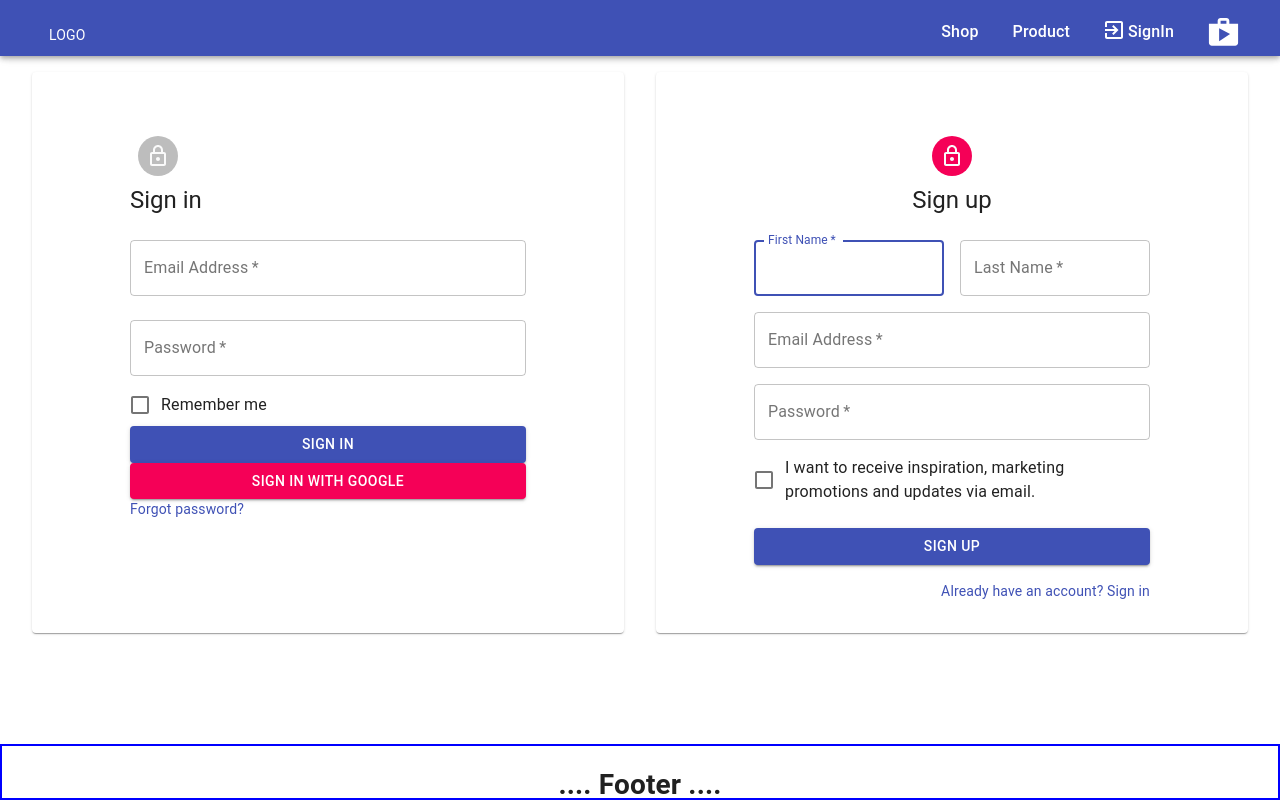
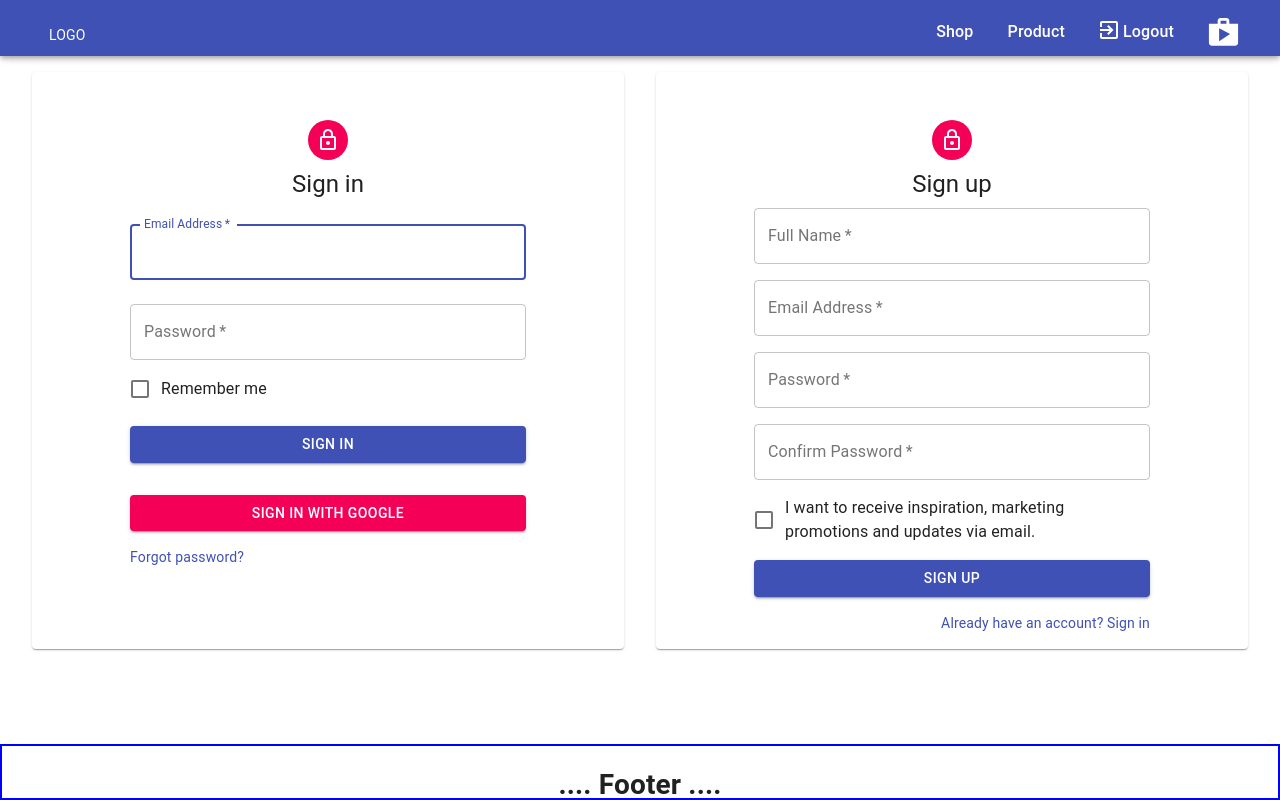
Before and after one commit to PawanGulati/CuratedCart, a React (Create React App) app: page /auth in a window 1280 px wide. Built offline with nearby package versions, Linux system fonts and the light colour scheme; no server answers.

Commit message:
Implemented firebase SignIn SignUp functionality

```diff
--- a/src/App.js
+++ b/src/App.js
@@ -1,6 +1,8 @@
-import React from 'react';
+import React, { Component } from 'react';
 import './App.css';
 import {Switch,Route} from 'react-router-dom'
+import {connect} from 'react-redux'
+import {setCurUser} from './store/user/user.actions'
 
 import Layout from './containers/Layout';
 import HomePage from './Pages/HomePage/HomePage'
@@ -8,7 +10,36 @@ import ShopPage from './Pages/ShopPage/ShopPage';
 import CssBaseline from '@material-ui/core/CssBaseline';
 import AuthPage from './Pages/AuthPage/AuthPage';
 
-function App() {
+import {auth,createUserProfileDocument} from './firebase/firebase.utils'
+
+class App extends Component {
+  unsubscribeFromAuth = null;
+
+  componentDidMount(){
+    const {setCurUser} = this.props
+
+    this.unsubscribeFromAuth = auth().onAuthStateChanged(async user =>{
+      if(user){
+        const userRef = await createUserProfileDocument(user)
+
+        userRef.onSnapshot(snap =>{
+          setCurUser({
+            id:snap.id,
+            ...snap.data()
+          })
+        })
+      }
+      else{
+        setCurUser({currentUser:user})
+      }
+    })
+  }
+
+  componentWillUnmount(){
+    this.unsubscribeFromAuth()
+  }
+
+  render(){
     return (
       <div className="App">
       <CssBaseline />
@@ -22,5 +53,10 @@ function App() {
       </div>
     );
   }
+}
 
-export default App;
+const mapDispatchToProps = dispatch =>({
+  setCurUser:user => dispatch(setCurUser(user))
+})
+
+export default connect(null,mapDispatchToProps)(App);
--- a/src/Pages/AuthPage/AuthPage.module.css
+++ b/src/Pages/AuthPage/AuthPage.module.css
@@ -10,7 +10,7 @@
 }
 
 .paper{
-    padding:2rem;
+    padding:1rem;
     margin: 0 1rem;
     height:100%
 }
--- a/src/components/Auth/SignIn/SignIn.jsx
+++ b/src/components/Auth/SignIn/SignIn.jsx
@@ -14,6 +14,7 @@ import Container from '@material-ui/core/Container';
 import classes from './SignIn.module.css'
 
 import {signInWithGoogle} from '../../../firebase/firebase.utils'
+import {auth} from '../../../firebase/firebase.utils'
 
 export default class SignIn extends Component {
 
@@ -28,15 +29,22 @@ export default class SignIn extends Component {
         })
     }
 
-    submitHandler = e =>{
+    submitHandler = async e =>{
         e.preventDefault()
 
-        console.log(this.state);
+        const {email,password} = this.state
 
-        this.setState({
-            email:'',
-            password:''
-        })
+        try {
+            await auth().signInWithEmailAndPassword(email,password)
+
+            //clearing form
+            this.setState({
+                email:'',
+                password:''
+            })
+        } catch (error) {
+            console.log(error);
+        }
     }
 
     render(){
--- a/src/components/Auth/SignIn/SignIn.module.css
+++ b/src/components/Auth/SignIn/SignIn.module.css
@@ -2,9 +2,9 @@
     margin-top: 24px;
     display:flex;
     flex-direction: column;
-    align-items: 'center';
-  }
-.avatar{
+    align-items: center;
+}
+.paper > .avatar{
     margin:8px;
     background-color: #F50057;
 }
@@ -12,6 +12,6 @@
     width: 100%;
     margin-top: 8px;
 }
-.submit {
-    margin: 24px;
-};
+form > .submit {
+    margin:1rem 0;
+}
--- a/src/components/Auth/SignUp/SignUp.jsx
+++ b/src/components/Auth/SignUp/SignUp.jsx
@@ -1,4 +1,4 @@
-import React from 'react';
+import React, { Component } from 'react';
 import Avatar from '@material-ui/core/Avatar';
 import Button from '@material-ui/core/Button';
 import CssBaseline from '@material-ui/core/CssBaseline';
@@ -12,31 +12,55 @@ import Typography from '@material-ui/core/Typography';
 import { makeStyles } from '@material-ui/core/styles';
 import Container from '@material-ui/core/Container';
 
+import classes from './SignUp.module.css'
+import { render } from '@testing-library/react';
+import { auth, createUserProfileDocument } from '../../../firebase/firebase.utils';
 
 
-const useStyles = makeStyles((theme) => ({
-  paper: {
-    marginTop: theme.spacing(3),
-    display: 'flex',
-    flexDirection: 'column',
-    alignItems: 'center',
-  },
-  avatar: {
-    margin: theme.spacing(1),
-    backgroundColor: theme.palette.secondary.main,
-  },
-  form: {
-    width: '100%', // Fix IE 11 issue.
-    marginTop: theme.spacing(3),
-  },
-  submit: {
-    margin: theme.spacing(3, 0, 2),
-  },
-}));
+export default class SignUp extends Component{
 
-export default function SignUp() {
-  const classes = useStyles();
+  state = {
+    userName:'',
+    email:'',
+    password:'',
+    confirm_password:''
+  }
 
+  inputChangeHandler = ({target:{name,value}}) =>{
+    this.setState({
+      [name] : value
+    })
+  }
+
+  submitHandler = async e =>{
+    e.preventDefault()
+
+    const {userName,email,password,confirm_password} = this.state
+    try {
+      if(password !== confirm_password){
+        throw new Error('Password not matching')
+      }
+
+      const {user} = await auth().createUserWithEmailAndPassword(email,password)
+      console.log(user);
+
+      await createUserProfileDocument(user,{displayName:userName})
+
+      //clearing form
+      this.setState({
+        userName:'',
+        password:'',
+        email:'',
+        confirm_password:''
+      })
+
+    } catch (error) {
+      console.log(error);
+    }
+
+  }
+
+  render(){
     return (
       <Container component="main" maxWidth="xs">
         <CssBaseline />
@@ -47,29 +71,19 @@ export default function SignUp() {
           <Typography component="h1" variant="h5">
             Sign up
           </Typography>
-        <form className={classes.form} noValidate>
+          <form onSubmit={this.submitHandler} className={classes.form} noValidate>
             <Grid container spacing={2}>
-            <Grid item xs={12} sm={6}>
-              <TextField
-                autoComplete="fname"
-                name="firstName"
-                variant="outlined"
-                required
-                fullWidth
-                id="firstName"
-                label="First Name"
-                autoFocus
-              />
-            </Grid>
-            <Grid item xs={12} sm={6}>
+              <Grid item xs={12}>
                 <TextField
                   variant="outlined"
                   required
                   fullWidth
-                id="lastName"
-                label="Last Name"
-                name="lastName"
-                autoComplete="lname"
+                  id="userName"
+                  label="Full Name"
+                  name="userName"
+                  autoComplete="off"
+                  value={this.state.userName}
+                  onChange={this.inputChangeHandler}
                 />
               </Grid>
               <Grid item xs={12}>
@@ -80,7 +94,9 @@ export default function SignUp() {
                   id="email"
                   label="Email Address"
                   name="email"
-                autoComplete="email"
+                  autoComplete="off"
+                  value={this.state.email}
+                  onChange={this.inputChangeHandler}
                 />
               </Grid>
               <Grid item xs={12}>
@@ -92,7 +108,23 @@ export default function SignUp() {
                   label="Password"
                   type="password"
                   id="password"
-                autoComplete="current-password"
+                  autoComplete="off"
+                  value={this.state.password}
+                  onChange={this.inputChangeHandler}
+                />
+              </Grid>
+              <Grid item xs={12}>
+                <TextField
+                  variant="outlined"
+                  required
+                  fullWidth
+                  name="confirm_password"
+                  label="Confirm Password"
+                  type="confirm_password"
+                  id="confirm_password"
+                  autoComplete="off"
+                  value={this.state.confirm_password}
+                  onChange={this.inputChangeHandler}
                 />
               </Grid>
               <Grid item xs={12}>
@@ -123,3 +155,4 @@ export default function SignUp() {
       </Container>
     );
   }
+}
--- /dev/null
+++ b/src/components/Auth/SignUp/SignUp.module.css
@@ -0,0 +1,17 @@
+.paper {
+  margin-top: 24px;
+  display:flex;
+  flex-direction: column;
+  align-items: center;
+}
+.paper > .avatar{
+  margin:8px;
+  background-color: #F50057;
+}
+.form {
+  width: 100%;
+  margin-top: 8px;
+}
+form > .submit {
+  margin:1rem 0;
+}
--- a/src/components/ToolBar/Toolbar.jsx
+++ b/src/components/ToolBar/Toolbar.jsx
@@ -8,6 +8,9 @@ import Link  from '@material-ui/core/Link';
 import ShopIcon from '@material-ui/icons/Shop';
 import ExitToAppIcon from '@material-ui/icons/ExitToApp';
 
+import {auth} from '../../firebase/firebase.utils'
+import { connect } from 'react-redux';
+
 const links = (
     <div className={classes.links}>
         <Link href='#' underline="none" className={classes.link} color="inherit">
@@ -16,9 +19,9 @@ const links = (
         <Link href='#' underline="none" className={classes.link} color="inherit">
             <Typography variant='body1' style={{margin:'2px',fontWeight:500}}>Product</Typography>
         </Link>
-        <Link href='/auth' underline="none" className={classes.link} color="inherit">
+        <Link onClick={() =>auth().signOut() } underline="none" className={classes.link} color="inherit">
             <ExitToAppIcon/>
-            <Typography variant='body1' style={{margin:'2px',fontWeight:500}}>SignIn</Typography>
+            <Typography variant='body1' style={{margin:'2px',fontWeight:500}}>Logout</Typography>
         </Link>
         <Link href='/auth' underline="none" className={classes.link} color="inherit">
             <ShopIcon fontSize='large'/>
@@ -26,7 +29,11 @@ const links = (
     </div>
 )
 
-export default props => {
+const mapStateToProps = state =>({
+    currentUser:state.user.currentUser
+})
+
+export default connect(mapStateToProps)(props => {
     return (
         <div className={classes.root}>
             <AppBar position="static" style={{height:'100%'}}>
@@ -37,4 +44,4 @@ export default props => {
             </AppBar>
         </div>
     )
-}
+})
--- a/src/firebase/firebase.utils.js
+++ b/src/firebase/firebase.utils.js
@@ -22,6 +22,33 @@ firebase.initializeApp(config)
 export const auth = firebase.auth
 export const firestore = firebase.firestore
 
+// Creating UserRef and fetching doc from firestore
+export const createUserProfileDocument = async (user,signUpData) =>{
+    if(!user) return
+
+    const userRef = firestore().doc(`users/${user.uid}`)
+    const snapShot = await userRef.get()
+
+    // if user doesnt exist in DB then we have to make one
+    if(!snapShot.exists){
+        const {displayName,email} = user
+        const createdAt = new Date()
+
+        try {
+            await userRef.set({
+                displayName,
+                email,
+                createdAt,
+                ...signUpData
+            })
+        } catch (error) {
+            console.log(error);
+        }
+    }
+
+    return userRef
+}
+
 // Handling GOOGLE OAUTH
 const provider = new firebase.auth.GoogleAuthProvider()
 provider.setCustomParameters({ prompt : 'select_account' ,'login_hint': 'user@example.com'})
```
Lines whose indentation alone changed are shown as unchanged.
